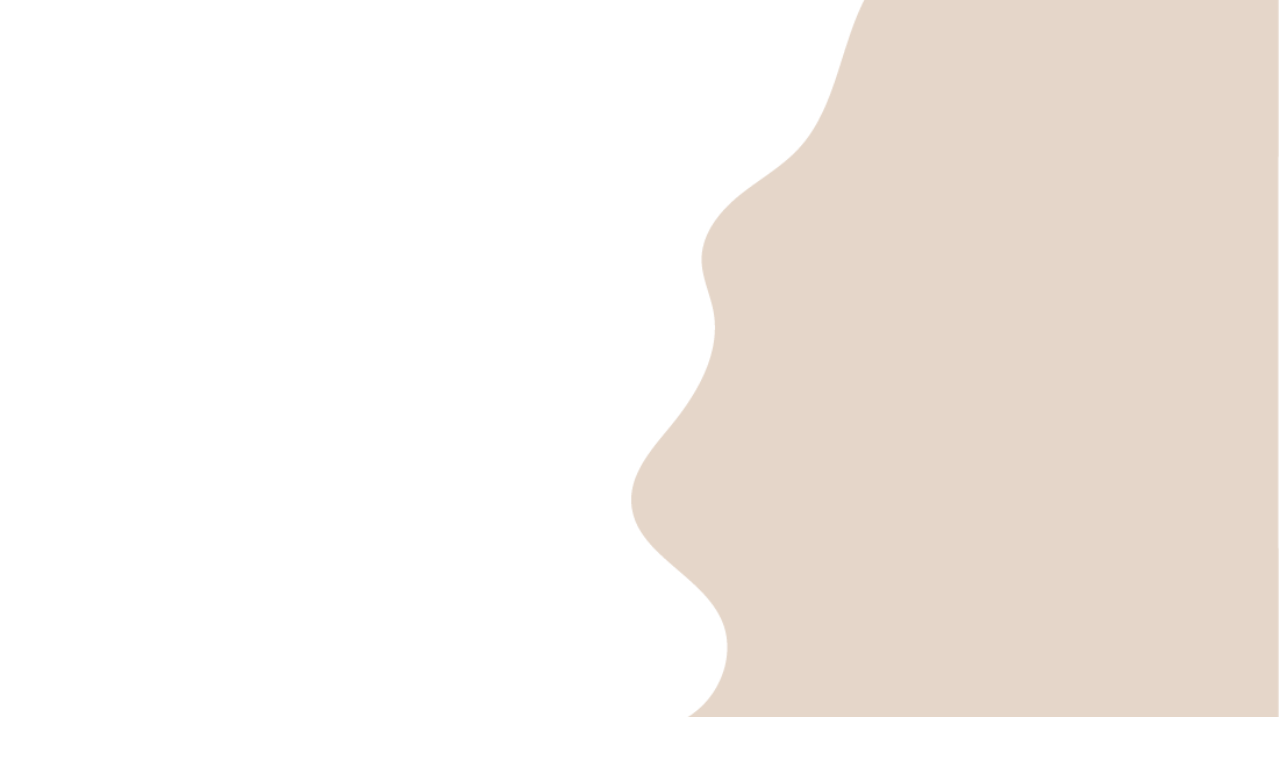
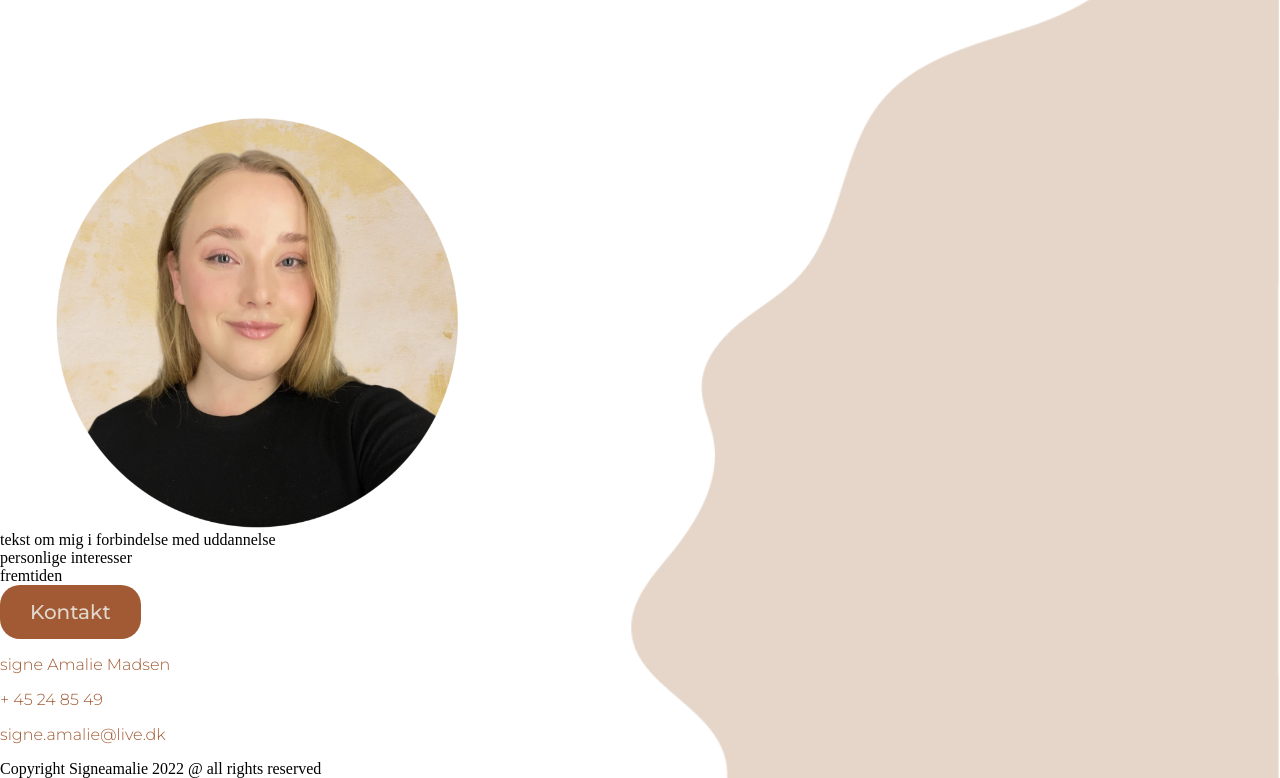
Before and after one commit to Signeamadsen97/portfolie, a plain HTML site: page om-mig.html in a window 1280 px wide. Shown: the part 83-861 px from the top of the page. Before the commit the page ends 800 px from the top, so only its background shows below. Drawn offline with Linux system fonts and the light colour scheme.

Commit message:
redigering om mig

```diff
--- a/om-mig.html
+++ b/om-mig.html
@@ -27,6 +27,36 @@
         </nav>
 
 </Header>
+<main>
+    <div>
+        <h3 class="overskrift2">
+            Om mig
+        </h3>
+        <img src="img/profil.png" alt="profil" class="profil">
+    </div>
+    <div class="om-mig">
+        tekst om mig i forbindelse med uddannelse
+        <br>
+        personlige interesser
+        <br>
+        fremtiden
+    </div>
+    <button class="kontakt">
+        <a href="kontakt.html">Kontakt</a>
+    </button>
+</main>
+<footer>
+    <div class="information">
+        <p>signe Amalie Madsen</p>
+        <p>+ 45 24 85 49</p>
+        <p>signe.amalie@live.dk</p>
+    </div>
+
+        <div class="copyright">
+            Copyright Signeamalie 2022 @ all rights reserved
+        </div>
+
+</footer>
 <body>
 
 </html>
```
